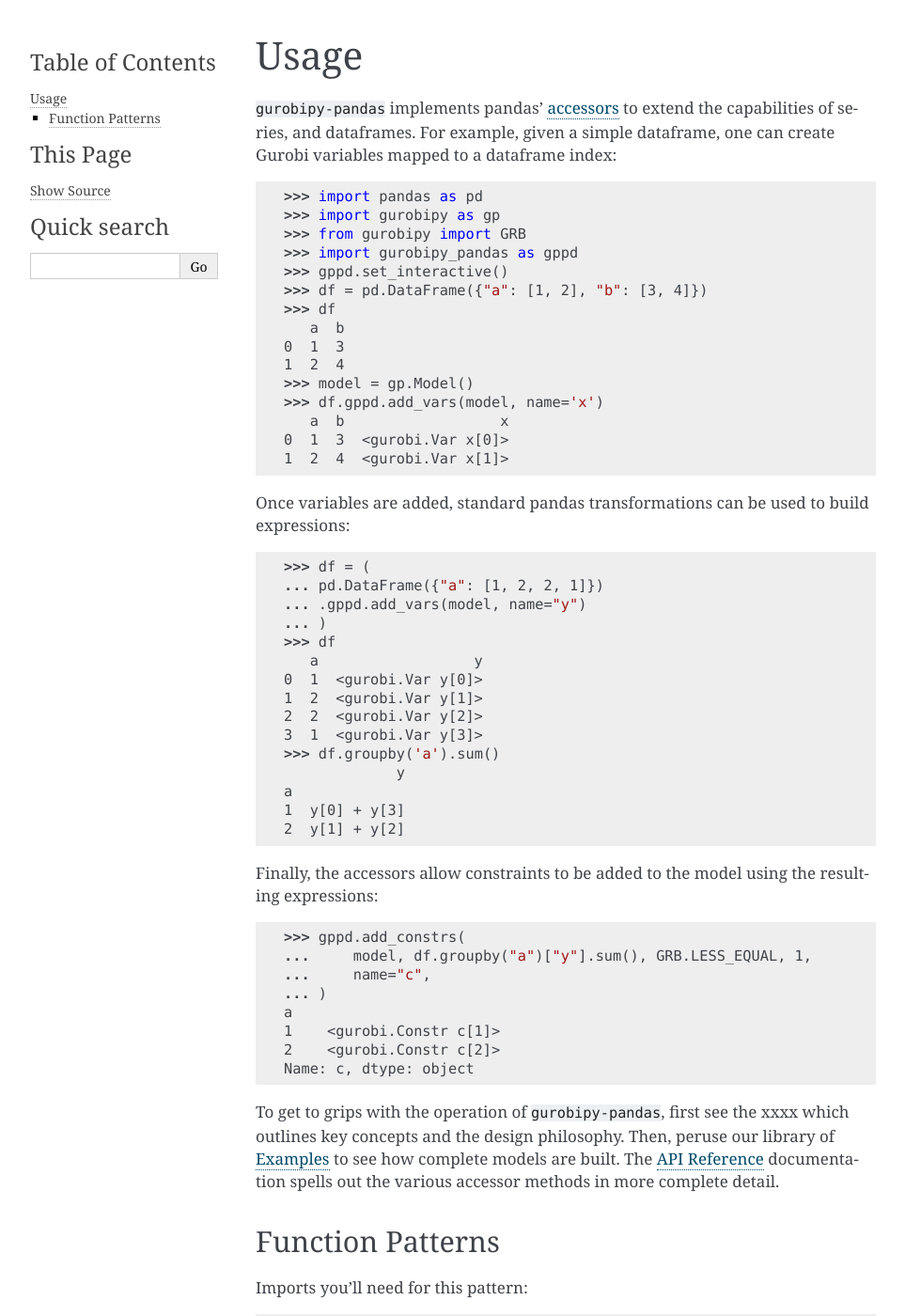
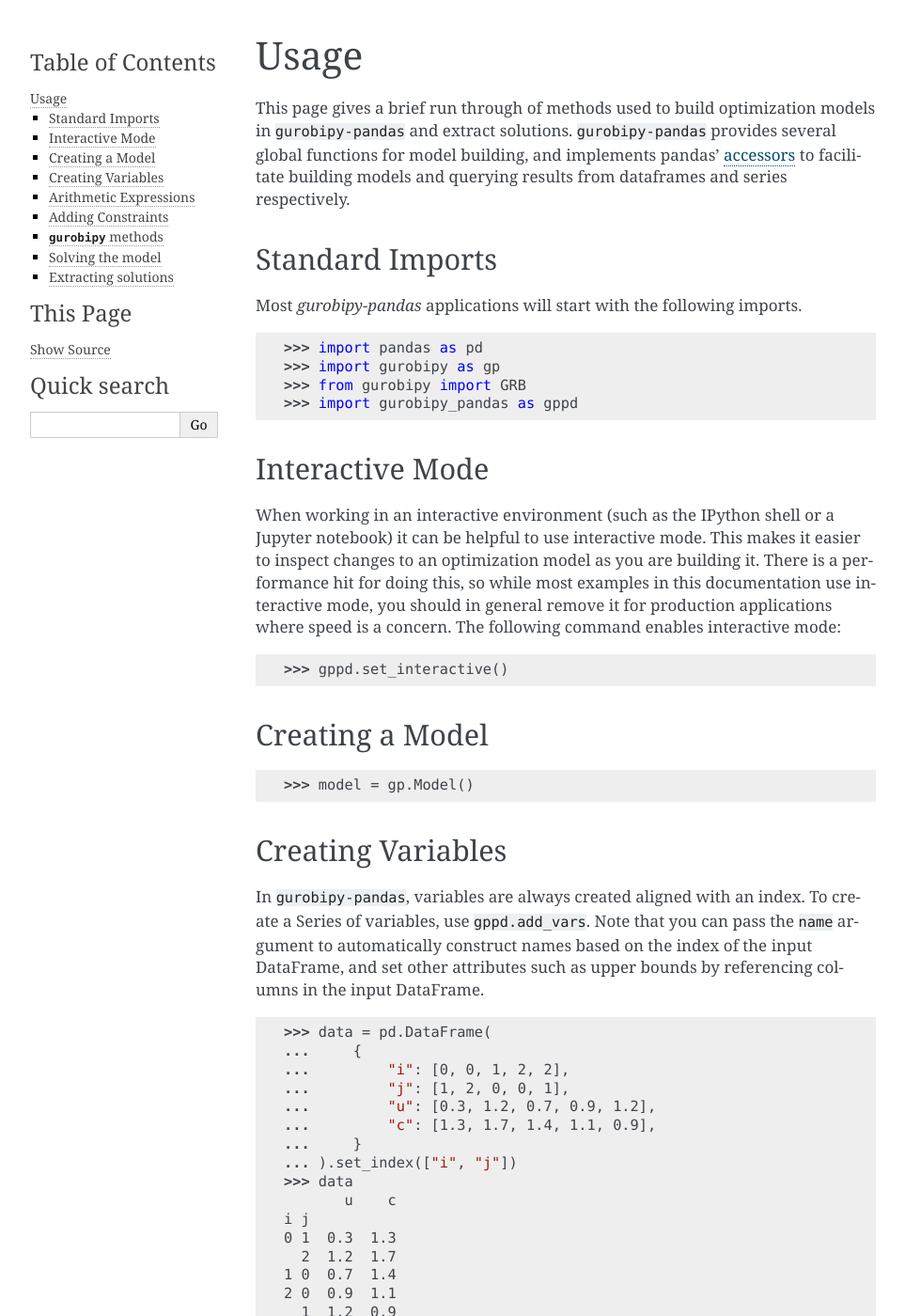
Before and after one commit to Gurobi/gurobipy-pandas, a Sphinx documentation site: the page built from docs/source/usage.rst, in a window 1280 px wide and 1400 px high. Shown: the whole window at 94% size, without its empty margins (148-1111 px from the left). Built offline with Sphinx 7.4.7, drawn with Linux system fonts in a browser that asks for light colours; pages that are not in the unit, such as notebooks, are missing from menus; some of the changed text lies outside the part shown.

Commit message:
Update basic usage page

```diff
--- a/docs/source/usage.rst
+++ b/docs/source/usage.rst
@@ -1,164 +1,201 @@
-.. - The API (brief example illustrating all of this?)
-..    - Add variables as series
-..       - global functions, get back series
-..       - dataframe accessor, append columns and method chain
-..    - Use pandas arithmetic operations
-..    - Build constraints by row
-..       - global functions, get back series
-..       - dataframe accessor, append columns and method chain
-..    - gurobipy
-..       - some parts of the gurobipy API need to be used in most models
-..       - Env, Model, setObjective, sometimes addConstr or addVar for non-indexed variables/constraints
-..    - Attribute access / series-wise queries
-..       - series accessor
-..       - See attributes pages on gurobi site
-
 Usage
 =====
 
-:code:`gurobipy-pandas` implements pandas' `accessors <https://pandas.pydata.org/docs/ecosystem.html#accessors>`_ to extend the capabilities of series, and dataframes. For example, given a simple dataframe, one can create Gurobi variables mapped to a dataframe index:
+This page gives a brief run through of methods used to build optimization models in ``gurobipy-pandas`` and extract solutions. ``gurobipy-pandas`` provides several global functions for model building, and implements pandas' `accessors <https://pandas.pydata.org/docs/ecosystem.html#accessors>`_ to facilitate building models and querying results from dataframes and series respectively.
 
-.. doctest:: [simple]
+Standard Imports
+----------------
+
+Most `gurobipy-pandas` applications will start with the following imports.
+
+.. doctest:: [usage]
 
    >>> import pandas as pd
    >>> import gurobipy as gp
    >>> from gurobipy import GRB
    >>> import gurobipy_pandas as gppd
+
+Interactive Mode
+----------------
+
+When working in an interactive environment (such as the IPython shell or a Jupyter notebook) it can be helpful to use interactive mode. This makes it easier to inspect changes to an optimization model as you are building it. There is a performance hit for doing this, so while most examples in this documentation use interactive mode, you should in general remove it for production applications where speed is a concern. The following command enables interactive mode:
+
+.. doctest:: [usage]
+
    >>> gppd.set_interactive()
-   >>> df = pd.DataFrame({"a": [1, 2], "b": [3, 4]})
-   >>> df
-      a  b
-   0  1  3
-   1  2  4
+
+Creating a Model
+----------------
+
+.. doctest:: [usage]
+
    >>> model = gp.Model()
-   >>> df.gppd.add_vars(model, name='x')
-      a  b                  x
-   0  1  3  <gurobi.Var x[0]>
-   1  2  4  <gurobi.Var x[1]>
 
-Once variables are added, standard pandas transformations can be used to build expressions:
+Creating Variables
+------------------
 
-.. doctest:: [simple]
+In ``gurobipy-pandas``, variables are always created aligned with an index. To create a Series of variables, use ``gppd.add_vars``. Note that you can pass the ``name`` argument to automatically construct names based on the index of the input DataFrame, and set other attributes such as upper bounds by referencing columns in the input DataFrame.
 
-   >>> df = (
-   ... pd.DataFrame({"a": [1, 2, 2, 1]})
-   ... .gppd.add_vars(model, name="y")
+.. doctest:: [usage]
+
+   >>> data = pd.DataFrame(
+   ...     {
+   ...         "i": [0, 0, 1, 2, 2],
+   ...         "j": [1, 2, 0, 0, 1],
+   ...         "u": [0.3, 1.2, 0.7, 0.9, 1.2],
+   ...         "c": [1.3, 1.7, 1.4, 1.1, 0.9],
+   ...     }
+   ... ).set_index(["i", "j"])
+   >>> data  # doctest: +NORMALIZE_WHITESPACE
+          u    c
+   i j
+   0 1  0.3  1.3
+     2  1.2  1.7
+   1 0  0.7  1.4
+   2 0  0.9  1.1
+     1  1.2  0.9
+   >>> x = gppd.add_vars(model, data, name="x", ub="u")
+   >>> x
+   i  j
+   0  1    <gurobi.Var x[0,1]>
+      2    <gurobi.Var x[0,2]>
+   1  0    <gurobi.Var x[1,0]>
+   2  0    <gurobi.Var x[2,0]>
+      1    <gurobi.Var x[2,1]>
+   Name: x, dtype: object
+
+You can also use the DataFrame ``gppd`` accessor to create variables. The distinction between the two methods is that the accessor returns a new DataFrame with variables appended as new columns, allowing method chaining.
+
+.. doctest:: [usage]
+
+   >>> variables = (
+   ...     data.gppd.add_vars(model, name="y")
+   ...     .gppd.add_vars(model, name="z")
    ... )
-   >>> df
-      a                  y
-   0  1  <gurobi.Var y[0]>
-   1  2  <gurobi.Var y[1]>
-   2  2  <gurobi.Var y[2]>
-   3  1  <gurobi.Var y[3]>
-   >>> df.groupby('a').sum()  # doctest: +NORMALIZE_WHITESPACE
-                y
-   a
-   1  y[0] + y[3]
-   2  y[1] + y[2]
+   >>> variables  # doctest: +NORMALIZE_WHITESPACE
+          u    c                    y                    z
+   i j
+   0 1  0.3  1.3  <gurobi.Var y[0,1]>  <gurobi.Var z[0,1]>
+     2  1.2  1.7  <gurobi.Var y[0,2]>  <gurobi.Var z[0,2]>
+   1 0  0.7  1.4  <gurobi.Var y[1,0]>  <gurobi.Var z[1,0]>
+   2 0  0.9  1.1  <gurobi.Var y[2,0]>  <gurobi.Var z[2,0]>
+     1  1.2  0.9  <gurobi.Var y[2,1]>  <gurobi.Var z[2,1]>
 
-Finally, the accessors allow constraints to be added to the model using the resulting expressions:
+Arithmetic Expressions
+----------------------
 
-.. doctest:: [simple]
+Building linear and quadratic expressions from variables is handled using standard pandas methods. For example, you can use arithmetic operations to create relationships across rows:
 
-   >>> gppd.add_constrs(
-   ...     model, df.groupby("a")["y"].sum(), GRB.LESS_EQUAL, 1,
-   ...     name="c",
+.. doctest:: [usage]
+
+   >>> variables["y"] + variables["z"]
+   i  j
+   0  1    y[0,1] + z[0,1]
+      2    y[0,2] + z[0,2]
+   1  0    y[1,0] + z[1,0]
+   2  0    y[2,0] + z[2,0]
+      1    y[2,1] + z[2,1]
+   dtype: object
+
+And you can use groupby and aggregate to build summations across different levels of an index:
+
+.. doctest:: [usage]
+
+   >>> x.groupby("i").sum()
+   i
+   0        x[0,1] + x[0,2]
+   1    <gurobi.Var x[1,0]>
+   2        x[2,0] + x[2,1]
+   Name: x, dtype: object
+   >>> x.groupby("j").sum()
+   j
+   0        x[1,0] + x[2,0]
+   1        x[0,1] + x[2,1]
+   2    <gurobi.Var x[0,2]>
+   Name: x, dtype: object
+
+Adding Constraints
+------------------
+
+Constraints are added row-wise. Similarly to adding variables, you have the option of using a global function or a dataframe accessor. The global function accepts series aligned on the same index to construct constraints, returning new constraints as a series. The following expresses the constraint :math:`x \le y` for each entry in the index:
+
+.. doctest:: [usage]
+
+   >>> gppd.add_constrs(  # doctest: +NORMALIZE_WHITESPACE
+   ...     model,
+   ...     variables.groupby("j")["y"].sum(),
+   ...     GRB.LESS_EQUAL,
+   ...     variables.groupby("i")["y"].sum(),
+   ...     name="c1",
    ... )
-   a
-   1    <gurobi.Constr c[1]>
-   2    <gurobi.Constr c[2]>
-   Name: c, dtype: object
+   0    <gurobi.Constr c1[0]>
+   1    <gurobi.Constr c1[1]>
+   2    <gurobi.Constr c1[2]>
+   Name: c1, dtype: object
 
-To get to grips with the operation of :code:`gurobipy-pandas`, first see the xxxx which outlines key concepts and the design philosophy. Then, peruse our library of :doc:`examples` to see how complete models are built. The :doc:`api` documentation spells out the various accessor methods in more complete detail.
+While the dataframe accessor takes column name references to build constraints:
 
+.. doctest:: [usage]
 
-Function Patterns
+   >>> variables.gppd.add_constrs(  # doctest: +NORMALIZE_WHITESPACE
+   ...     model, "y", GRB.LESS_EQUAL, "z", name="c1"
+   ... )
+          u    c                    y                    z                       c1
+   i j
+   0 1  0.3  1.3  <gurobi.Var y[0,1]>  <gurobi.Var z[0,1]>  <gurobi.Constr c1[0,1]>
+     2  1.2  1.7  <gurobi.Var y[0,2]>  <gurobi.Var z[0,2]>  <gurobi.Constr c1[0,2]>
+   1 0  0.7  1.4  <gurobi.Var y[1,0]>  <gurobi.Var z[1,0]>  <gurobi.Constr c1[1,0]>
+   2 0  0.9  1.1  <gurobi.Var y[2,0]>  <gurobi.Var z[2,0]>  <gurobi.Constr c1[2,0]>
+     1  1.2  0.9  <gurobi.Var y[2,1]>  <gurobi.Var z[2,1]>  <gurobi.Constr c1[2,1]>
+
+You can also use a string syntax similar to pandas' eval method to build the same constraint concisely:
+
+.. doctest:: [usage]
+
+   >>> variables.gppd.add_constrs(  # doctest: +NORMALIZE_WHITESPACE
+   ...     model, "y + z <= 1", name="c1"
+   ... )
+          u    c                    y                    z                       c1
+   i j
+   0 1  0.3  1.3  <gurobi.Var y[0,1]>  <gurobi.Var z[0,1]>  <gurobi.Constr c1[0,1]>
+     2  1.2  1.7  <gurobi.Var y[0,2]>  <gurobi.Var z[0,2]>  <gurobi.Constr c1[0,2]>
+   1 0  0.7  1.4  <gurobi.Var y[1,0]>  <gurobi.Var z[1,0]>  <gurobi.Constr c1[1,0]>
+   2 0  0.9  1.1  <gurobi.Var y[2,0]>  <gurobi.Var z[2,0]>  <gurobi.Constr c1[2,0]>
+     1  1.2  0.9  <gurobi.Var y[2,1]>  <gurobi.Var z[2,1]>  <gurobi.Constr c1[2,1]>
+
+``gurobipy`` methods
+--------------------
+
+In some cases, you will need to call ``gurobipy`` methods directly, using expressions produced from pandas series or dataframes. A common example is setting an objective, since this is not done per-row but from a single expression.
+
+.. doctest:: [usage]
+
+   >>> (x * data["c"]).sum()
+   <gurobi.LinExpr: 1.3 x[0,1] + 1.7 x[0,2] + 1.4 x[1,0] + 1.1 x[2,0] + 0.9 x[2,1]>
+   >>> model.setObjective((x * data["c"]).sum(), sense=GRB.MAXIMIZE)
+
+Solving the model
 -----------------
 
-Imports you'll need for this pattern:
+.. doctest:: [usage]
 
-.. doctest:: [toplevel]
+   >>> model.optimize()  # doctest: +ELLIPSIS
+   Gurobi Optimizer version 10.0.0...
+   ...
+   Optimal objective  5.480000000e+00
 
-    >>> import pandas as pd
-    >>> import gurobipy as gp
-    >>> from gurobipy import GRB
-    >>> import gurobipy_pandas as gppd
+Extracting solutions
+--------------------
 
-Some networky data to feed in:
+Variable values in the optimal solution can be extracted using the series accessor.
 
-.. doctest:: [toplevel]
+.. doctest:: [usage]
 
-    >>> data = pd.DataFrame(
-    ...     {
-    ...         "from": [1, 2, 1, 0, 3],
-    ...         "to": [0, 1, 3, 2, 2],
-    ...         "capacity": [0.3, 1.2, 0.7, 0.9, 1.2],
-    ...         "cost": [1.3, 1.7, 1.4, 1.1, 0.9],
-    ...     }
-    ... ).set_index(["from", "to"])
-
-Create a series of variables based on a pandas dataframe (dataframe may be used to set attributes):
-
-.. doctest:: [toplevel]
-
-    >>> model = gp.Model("networkflow")
-    >>> flow = gppd.add_vars(
-    ... model,
-    ... data,
-    ... ub="capacity",
-    ... obj="cost",
-    ... name="flow",
-    ... )
-    >>> model.update()
-    >>> flow
-    from  to
-    1     0     <gurobi.Var flow[1,0]>
-    2     1     <gurobi.Var flow[2,1]>
-    1     3     <gurobi.Var flow[1,3]>
-    0     2     <gurobi.Var flow[0,2]>
-    3     2     <gurobi.Var flow[3,2]>
-    Name: flow, dtype: object
-    >>> flow.gppd.UB
-    from  to
-    1     0     0.3
-    2     1     1.2
-    1     3     0.7
-    0     2     0.9
-    3     2     1.2
-    Name: flow, dtype: float64
-
-Create constraints from aligned series:
-
-.. doctest:: [toplevel]
-
-    >>> constrs = gppd.add_constrs(
-    ... model,
-    ... flow.groupby("to").sum(),
-    ... GRB.EQUAL,
-    ... flow.groupby("from").sum(),
-    ... )
-    >>> model.update()
-    >>> constrs
-    0    <gurobi.Constr R0>
-    1    <gurobi.Constr R1>
-    2    <gurobi.Constr R2>
-    3    <gurobi.Constr R3>
-    dtype: object
-    >>> constrs.apply(model.getRow)
-    0                     flow[1,0] + -1.0 flow[0,2]
-    1    -1.0 flow[1,0] + flow[2,1] + -1.0 flow[1,3]
-    2         -1.0 flow[2,1] + flow[0,2] + flow[3,2]
-    3                     flow[1,3] + -1.0 flow[3,2]
-    dtype: object
-    >>> constrs.gppd.Sense
-    0    =
-    1    =
-    2    =
-    3    =
-    dtype: object
-    >>> constrs.gppd.RHS
-    0    0.0
-    1    0.0
-    2    0.0
-    3    0.0
-    dtype: float64
+   >>> x.gppd.X
+   i  j
+   0  1    0.3
+      2    1.2
+   1  0    0.7
+   2  0    0.9
+      1    1.2
+   Name: x, dtype: float64
```
